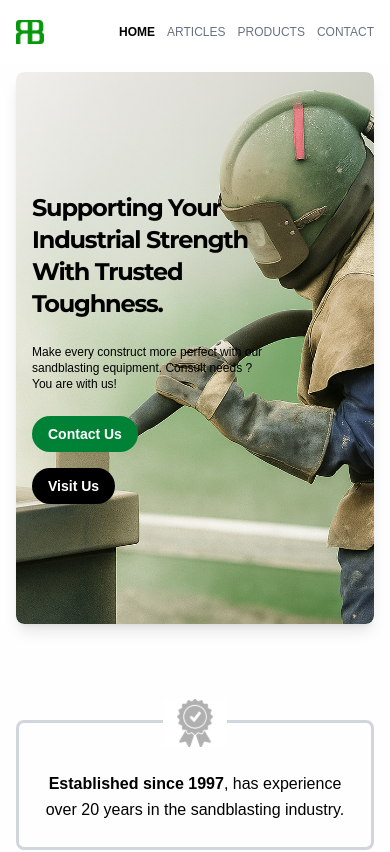
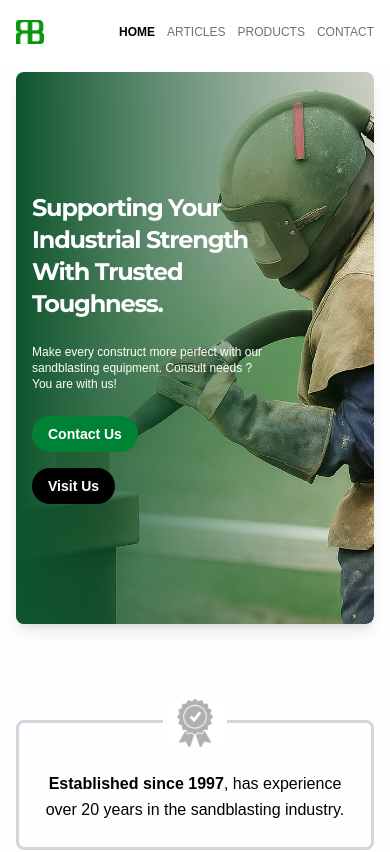
Before and after one commit to faiz832/CV-RIZKI-BANGUN, a React (Vite) app: page / in a window 390 px wide. Shown: the top 852 px of the page. Built offline with nearby package versions, Linux system fonts and the light colour scheme; a web font is replaced by a local one.

Commit message:
fix hero section and visi misi

```diff
--- a/src/pages/Home.jsx
+++ b/src/pages/Home.jsx
@@ -22,11 +22,12 @@ export default function Home() {
       <div className="relative max-w-7xl mx-auto px-4 sm:px-6 lg:px-8 h-[552px] md:min-h-[calc(100vh-100px)]">
         <div className="relative h-[552px] md:min-h-[calc(100vh-100px)] my-2 bg-white rounded-lg shadow-lg lg:shadow-none overflow-hidden">
           <img src={HeroBg} alt="hero-img" className="absolute top-0 right-0 w-full lg:w-1/2 h-full object-cover lg:object-right rounded-lg" />
+          <div className="lg:hidden absolute inset-0 bg-gradient-to-r from-green-900 bg-opacity-25"></div>
 
           <div className="absolute top-0 left-0 w-full h-full flex items-center">
-            <div className="px-4 md:px-8 xl:px-0 w-3/4 md:max-w-lg lg:max-w-xl xl:max-w-2xl lg:text-black">
+            <div className="px-4 md:px-8 xl:px-0 w-3/4 md:max-w-lg lg:max-w-xl xl:max-w-2xl text-white lg:text-black">
               <h1 className="text-2xl sm:text-5xl xl:text-6xl font-bold tracking-tighter font-montserrat">Supporting Your Industrial Strength With Trusted Toughness.</h1>
-              <p className="max-w-lg my-6 text-xs sm:text-base lg:text-gray-500">Make every construct more perfect with our sandblasting equipment. Consult needs ? You are with us!</p>
+              <p className="max-w-lg my-6 text-xs sm:text-base text-white lg:text-gray-500">Make every construct more perfect with our sandblasting equipment. Consult needs ? You are with us!</p>
 
               {/* CTA Button */}
               <div className="flex flex-col-reverse sm:flex-row gap-4">
@@ -140,13 +141,13 @@ export default function Home() {
           <div className="mt-12 grid grid-cols-1 md:grid-cols-2 lg:grid-cols-5 gap-4">
             {[
               {
-                title: "Vision Statement",
+                title: "Vision",
                 description: "To become a trusted supplier of sandblasting tools and materials in Indonesia, excelling in quality, service, and digital innovation.",
                 image: VisiImg1,
                 size: "lg:col-span-3 lg:row-span-2",
               },
               {
-                title: "Mission Statement",
+                title: "Mission",
                 description: "1. Provide high-quality products.\n2. Offer accessible product information.\n3. Build strong industrial relations.\n4. Innovate in digital marketing.",
                 image: VisiImg2,
                 size: "lg:col-span-2 lg:row-span-2",
```
